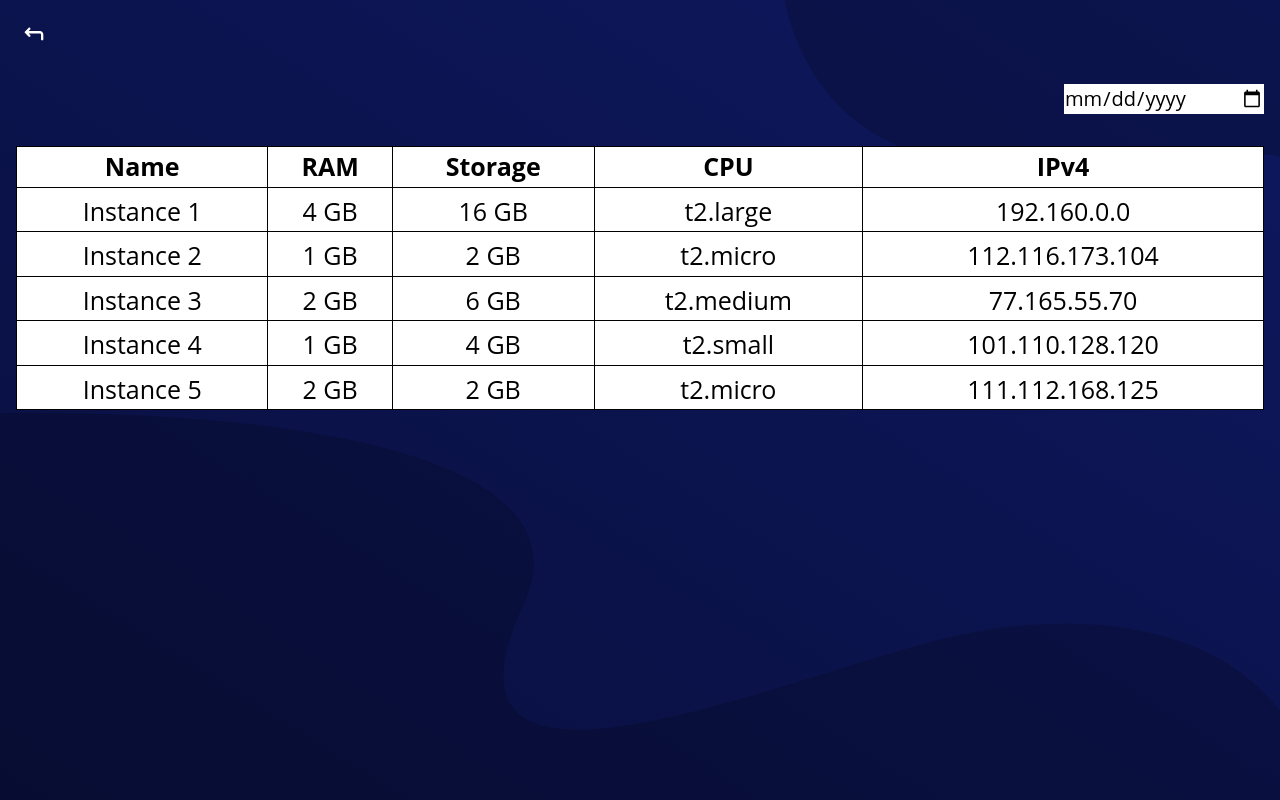
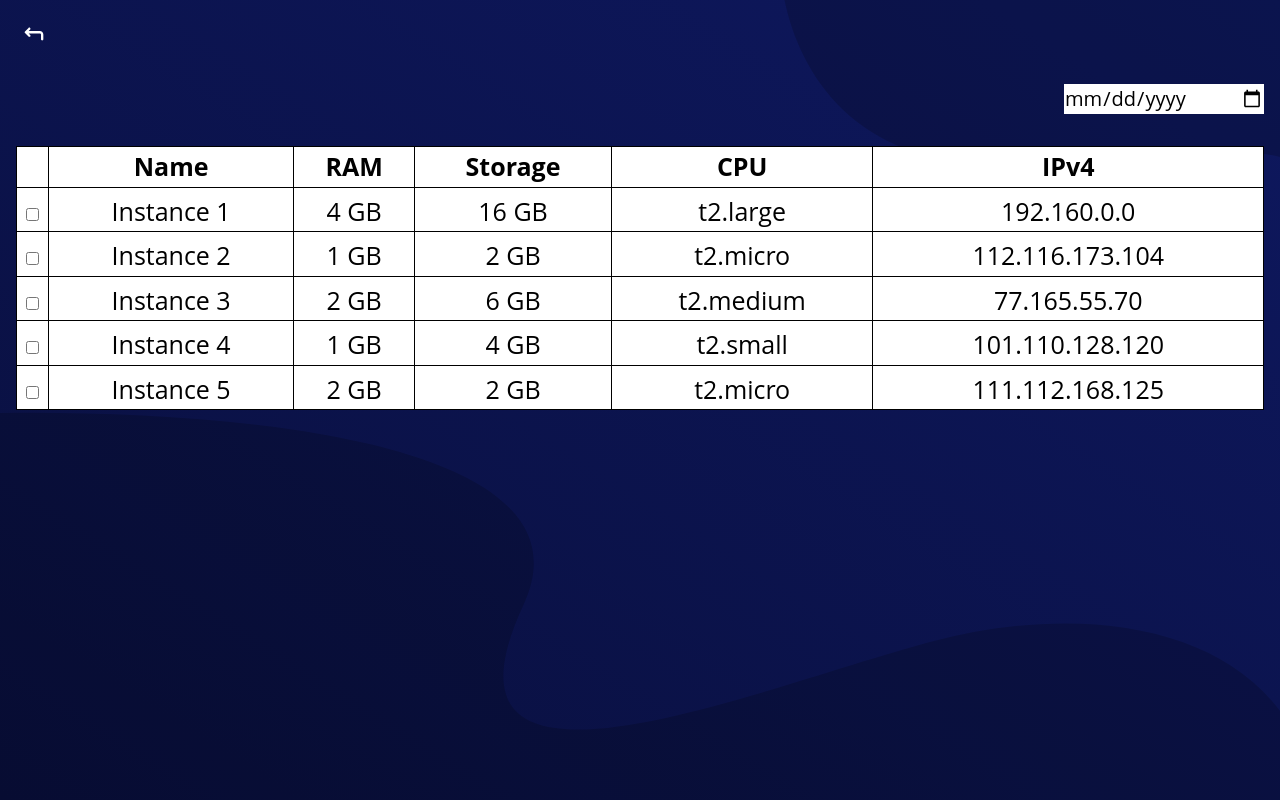
Before and after one commit to The-Varieties/ciso-front-end, a React (Create React App) app: page /database-page in a window 1280 px wide. Built offline with nearby package versions, Linux system fonts and the light colour scheme.

Commit message:
insert checkbox for database

```diff
--- a/src/components/database/database.jsx
+++ b/src/components/database/database.jsx
@@ -23,6 +23,7 @@ const DatabasePage=()=>{
             <table className="db-table">
             <thead>
             <tr>
+                <th></th>
                 <th>Name</th>
                 <th>RAM</th>
                 <th>Storage</th>
@@ -33,6 +34,7 @@ const DatabasePage=()=>{
             <tbody>
                 {passdatabases.map((passdatabase)=> (
                 <tr>
+                <td><input type="checkbox"></input></td>
                 <td>{passdatabase.Name}</td>
                 <td>{passdatabase.RAM}</td>
                 <td>{passdatabase.Storage}</td>
```
